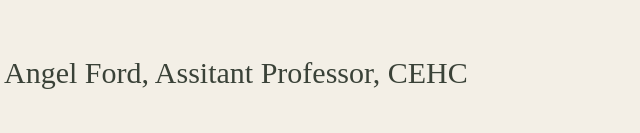
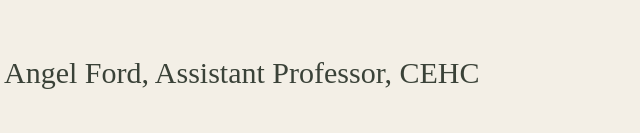
Before and after one commit to epistemicjusticelab/epistemicjusticelab.github.io, an Astro site: page /about in a window 1280 px wide. Shown: the part 657-790 px from the top of the page, 252-892 px from the left. Built offline with nearby package versions, Linux system fonts and the light colour scheme; Astro itself is replaced by a stand-in of ours.

Commit message:
changed spelling of assistant

```diff
--- a/src/content/pages/about.md
+++ b/src/content/pages/about.md
@@ -10,7 +10,7 @@ seo:
 
 ![Alt text for image](/SmallBioPic.jpg)
 
-## Angel Ford, Assitant Professor, CEHC
+## Angel Ford, Assistant Professor, CEHC
 
 ### Education
 
```
